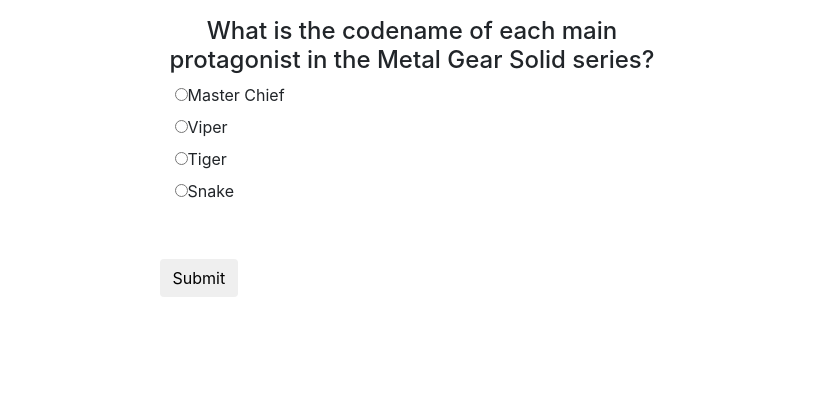
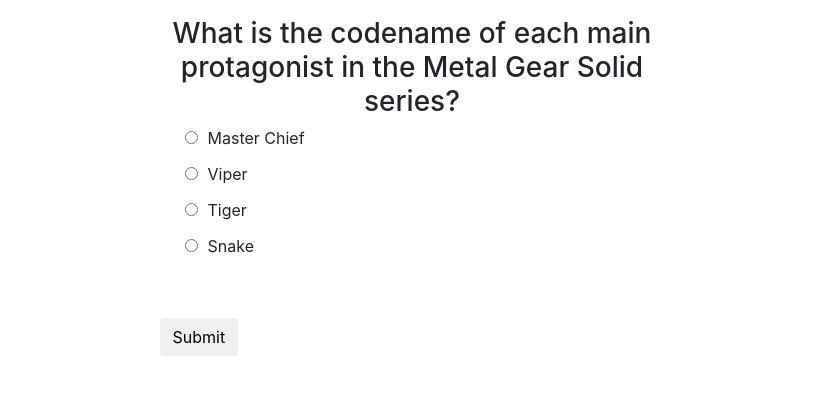
Before and after one commit to SneakyBread/TriviaGame, a plain HTML site: page index.html in a window 1280 px wide. Both pictures are taken after a click on the element "Start". Shown: the part 183-578 px from the top of the page, without its empty margins (228-1051 px from the left). Drawn offline with nearby package versions, Linux system fonts and the light colour scheme.

Commit message:
almost done styling

```diff
--- a/assets/javascript/app.js
+++ b/assets/javascript/app.js
@@ -28,7 +28,7 @@ var questions = [
 
     },
     {
-        question: "Who is the kanine companion of Venom Snake in MGSV",
+        question: "Who is the kanine companion of Venom Snake?",
         answers: ["D-Dog", "Foxhound", "D-Fang", "Quiet"],
         choicesAnswer: 0
     },
@@ -43,7 +43,7 @@ var questions = [
         choicesAnswer: 3
     },
     {
-        question: "The latest game in the series was Metal Gear Survive",
+        question: "The latest game in the series was Metal Gear Survive.",
         answers: ["ohhhhhhhhh. What is that? Never heard of it", "True"],
         choicesAnswer: 0
     }
--- a/index.html
+++ b/index.html
@@ -40,11 +40,14 @@
             margin-bottom: 20px;
         }
 
+        #bulletStyle {
+            margin: 0px 10px 10px 10px;
+        }
 
-        #bulletStyle::after {
+        /* #bulletStyle::after {
             margin: 40px;
             clear: both;
-        }
+        } */
     </style>
 
 </head>
@@ -66,7 +69,7 @@
             <h2 class="text-center" id="timer">Time remaining: 20 seconds</h2>
             <div class="text-center" id="content"></div>
             <div id="quiz">
-                <h4 class="questionPLEASE text-center"></h4>
+                <h3 class="questionPLEASE text-center"></h3>
                 <div id="responses"></div>
                 <br><br>
                 <div id="submit-div"></div>
```
